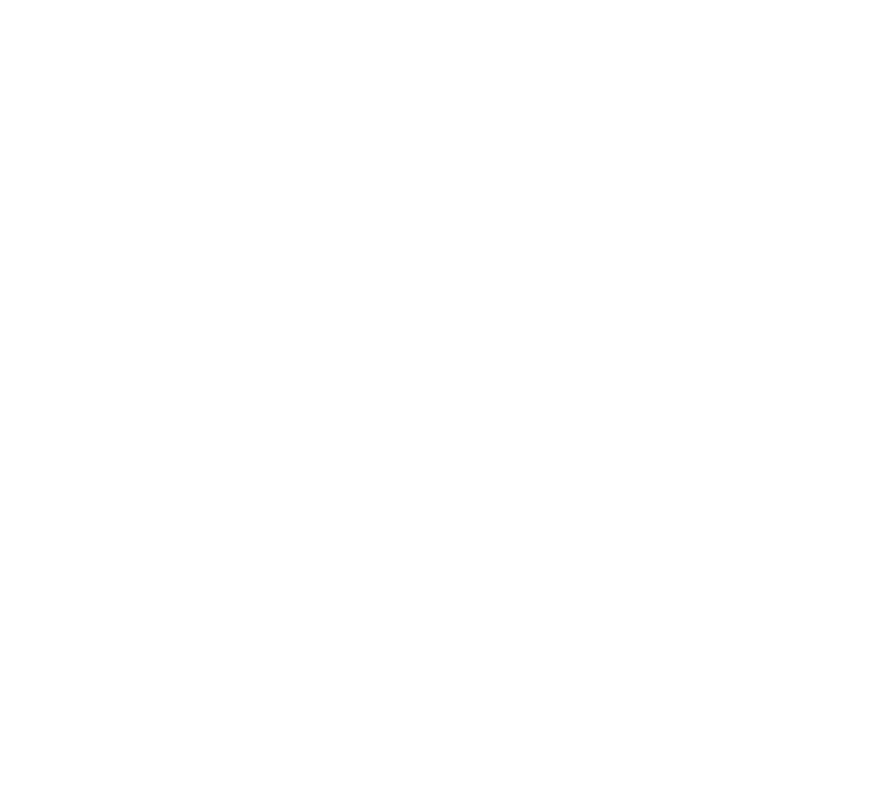
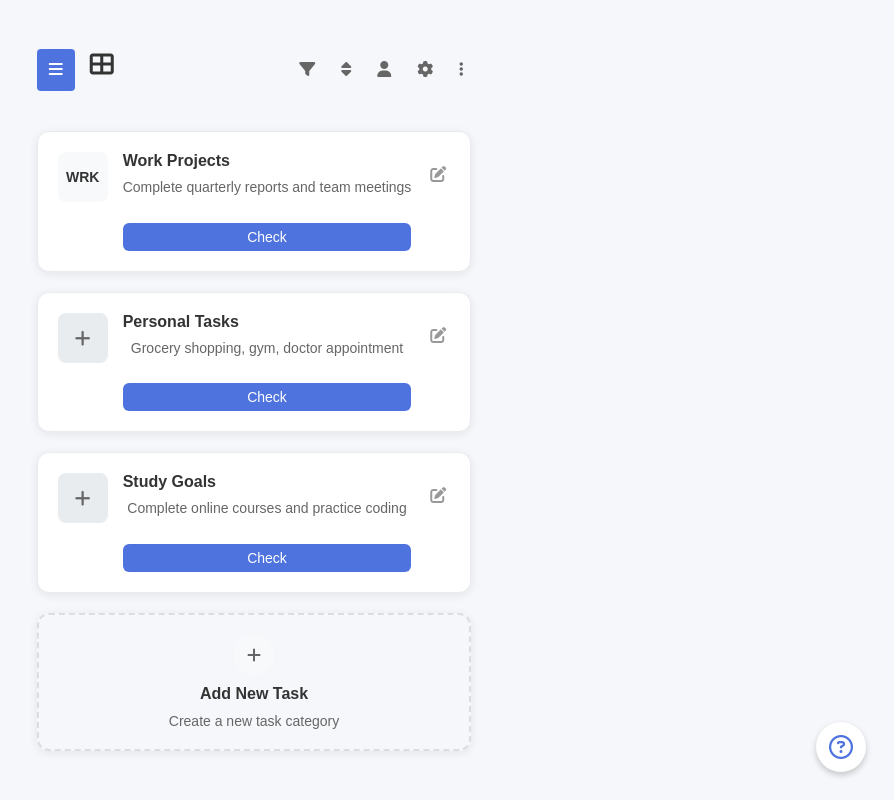
Before and after one commit to projcjdevs/simple-todo-app, a website: page public/dashboard.html in a window 1280 px wide. Shown: the whole page, without its empty margins (386-1280 px from the left). Drawn offline with Linux system fonts and the light colour scheme.

Commit message:
Added framework for dashboard, will change that in the next few commits

```diff
--- a/public/index.html
+++ b/public/auth.html
@@ -6,9 +6,14 @@
   <title>Motion</title>
   <link rel="stylesheet" href="css/styles.css">
   <link rel="stylesheet" href="css/chatbot.css">
+  <link rel="stylesheet" href="css/lp.css">
   <link rel="stylesheet" href="https://cdnjs.cloudflare.com/ajax/libs/font-awesome/6.4.0/css/all.min.css">
 </head>
 <body>
+  <!-- Background circles -->
+  <div class="bg-circle circle-1"></div>
+  <div class="bg-circle circle-2"></div>
+
   <div class="container">
     <div class="auth-container">
       <h1>Tasklet</h1>
--- /dev/null
+++ b/public/css/dashboard.css
@@ -0,0 +1,239 @@
+/* Dashboard specific styles */
+.dashboard-body {
+  margin: 0;
+  padding: 0;
+  font-family: 'Inter', sans-serif;
+  background-color: #f5f7fa;
+  min-height: 100vh;
+}
+
+.dashboard-container {
+  max-width: 1200px;
+  margin: 0 auto;
+  padding: 20px;
+}
+
+/* Header */
+.dashboard-header {
+  display: flex;
+  justify-content: space-between;
+  align-items: center;
+  margin-bottom: 30px;
+  padding: 0 10px;
+}
+
+.header-left {
+  display: flex;
+  align-items: center;
+  gap: 15px;
+}
+
+.dashboard-title {
+  font-size: 24px;
+  color: #333;
+  margin: 0;
+}
+
+.header-right {
+  display: flex;
+  align-items: center;
+  gap: 10px;
+}
+
+.header-right button {
+  background: none;
+  border: none;
+  padding: 8px;
+  border-radius: 6px;
+  cursor: pointer;
+  color: #666;
+  transition: all 0.2s ease;
+}
+
+.header-right button:hover {
+  background-color: #e9ecef;
+  color: #333;
+}
+
+/* Cards Container */
+.cards-container {
+  display: grid;
+  grid-template-columns: repeat(auto-fit, minmax(300px, 1fr));
+  gap: 20px;
+  padding: 10px;
+}
+
+/* Task Cards */
+.task-card {
+  background: white;
+  border-radius: 12px;
+  padding: 20px;
+  box-shadow: 0 2px 10px rgba(0, 0, 0, 0.08);
+  display: flex;
+  gap: 15px;
+  transition: all 0.2s ease;
+  border: 1px solid #e9ecef;
+}
+
+.task-card:hover {
+  transform: translateY(-2px);
+  box-shadow: 0 4px 20px rgba(0, 0, 0, 0.12);
+}
+
+/* Card Avatar */
+.card-avatar {
+  width: 50px;
+  height: 50px;
+  border-radius: 8px;
+  background-color: #f8f9fa;
+  display: flex;
+  align-items: center;
+  justify-content: center;
+  flex-shrink: 0;
+}
+
+.avatar-text {
+  font-weight: 600;
+  color: #333;
+  font-size: 14px;
+}
+
+.add-avatar {
+  background-color: #e9ecef;
+}
+
+.add-avatar i {
+  color: #666;
+  font-size: 18px;
+}
+
+/* Card Content */
+.card-content {
+  flex: 1;
+}
+
+.card-content h3 {
+  margin: 0 0 8px 0;
+  font-size: 16px;
+  font-weight: 600;
+  color: #333;
+}
+
+.card-subtitle {
+  margin: 0 0 15px 0;
+  font-size: 14px;
+  color: #666;
+  line-height: 1.4;
+}
+
+.card-actions {
+  display: flex;
+  gap: 10px;
+}
+
+.action-btn {
+  padding: 6px 16px;
+  border: none;
+  border-radius: 6px;
+  font-size: 14px;
+  font-weight: 500;
+  cursor: pointer;
+  transition: all 0.2s ease;
+}
+
+.primary-btn {
+  background-color: #4e73df;
+  color: white;
+}
+
+.primary-btn:hover {
+  background-color: #3a5bc7;
+}
+
+/* Card Menu */
+.card-menu {
+  display: flex;
+  align-items: flex-start;
+}
+
+.card-menu .menu-btn {
+  background: none;
+  border: none;
+  padding: 4px;
+  border-radius: 4px;
+  cursor: pointer;
+  color: #999;
+  transition: all 0.2s ease;
+}
+
+.card-menu .menu-btn:hover {
+  background-color: #f8f9fa;
+  color: #666;
+}
+
+/* Add New Task Card */
+.add-card {
+  border: 2px dashed #ddd;
+  background: transparent;
+  justify-content: center;
+  align-items: center;
+  text-align: center;
+  cursor: pointer;
+  transition: all 0.2s ease;
+}
+
+.add-card:hover {
+  border-color: #4e73df;
+  background-color: rgba(78, 115, 223, 0.02);
+}
+
+.add-card-content {
+  display: flex;
+  flex-direction: column;
+  align-items: center;
+  gap: 10px;
+}
+
+.add-icon {
+  width: 40px;
+  height: 40px;
+  border-radius: 50%;
+  background-color: #f8f9fa;
+  display: flex;
+  align-items: center;
+  justify-content: center;
+  color: #666;
+}
+
+.add-card h3 {
+  margin: 0;
+  font-size: 16px;
+  font-weight: 600;
+  color: #333;
+}
+
+.add-card p {
+  margin: 0;
+  font-size: 14px;
+  color: #666;
+}
+
+/* Responsive */
+@media (max-width: 768px) {
+  .dashboard-container {
+    padding: 15px;
+  }
+
+  .cards-container {
+    grid-template-columns: 1fr;
+    gap: 15px;
+  }
+
+  .header-right {
+    gap: 5px;
+  }
+
+  .header-right button {
+    padding: 6px;
+  }
+}
--- /dev/null
+++ b/public/css/lp.css
@@ -0,0 +1,177 @@
+body {
+    margin: 0;
+    padding: 0;
+    font-family: 'Inter', sans-serif;
+    background-color: #f8fafc;
+    color: #1e293b;
+    overflow-x: hidden;
+    min-height: 100vh;
+}
+
+/* Background circles */
+.bg-circle {
+    position: fixed;
+    border-radius: 50%;
+    z-index: -1;
+}
+
+.circle-1 {
+    width: 800px;
+    height: 800px;
+    background: linear-gradient(135deg, rgba(78, 115, 223, 0.12) 0%, rgba(78, 115, 223, 0.08) 100%);
+    top: -350px;
+    right: -350px;
+}
+
+.circle-2 {
+    width: 600px;
+    height: 600px;
+    background: linear-gradient(135deg, rgba(28, 200, 138, 0.1) 0%, rgba(28, 200, 138, 0.06) 100%);
+    bottom: -250px;
+    left: -250px;
+}
+
+/* Container layout */
+.container {
+    width: 100%;
+    max-width: 1200px;
+    margin: 0 auto;
+    padding: 40px 20px;
+    height: calc(100vh - 80px);
+    display: flex;
+    flex-direction: column;
+}
+
+header {
+    padding: 20px 0;
+    display: flex;
+    align-items: center;
+    justify-content: space-between;
+}
+
+.logo {
+    font-size: 24px;
+    font-weight: 700;
+    color: #000000;
+    letter-spacing: 0.5px;
+}
+
+main {
+    flex: 1;
+    display: flex;
+    align-items: center;
+}
+
+.content {
+    width: 55%;
+    padding-right: 40px;
+}
+
+h1 {
+    font-size: 3.5rem;
+    font-weight: 700;
+    margin-bottom: 1.5rem;
+    line-height: 1.2;
+    color: #1a202c;
+}
+
+p {
+    font-size: 1.125rem;
+    line-height: 1.6;
+    color: #64748b;
+    margin-bottom: 2.5rem;
+    max-width: 540px;
+}
+
+.cta-button {
+    display: inline-block;
+    background: #4e73df;
+    color: #ffffff;
+    text-decoration: none;
+    padding: 15px 40px;
+    border-radius: 50px;
+    font-weight: 600;
+    font-size: 1rem;
+    transition: all 0.2s ease;
+}
+
+.cta-button:hover {
+    background: #3a5bc7;
+    transform: translateY(-2px);
+    box-shadow: 0 4px 12px rgba(78, 115, 223, 0.15);
+}
+
+.illustration {
+    width: 45%;
+    position: relative;
+}
+
+/* Abstract shape in the illustration area */
+.illustration:after {
+    content: '';
+    display: block;
+    position: absolute;
+    width: 90%;
+    height: 80%;
+    top: 10%;
+    right: 0;
+    background: linear-gradient(135deg, #4e73df 0%, #224abe 100%);
+    opacity: 0.08;
+    border-radius: 10px;
+    transform: perspective(500px) rotateY(-15deg);
+    box-shadow: 30px 30px 60px rgba(0, 0, 0, 0.05);
+}
+
+/* Responsive adjustments */
+@media (max-width: 1024px) {
+    h1 {
+        font-size: 2.8rem;
+    }
+}
+
+@media (max-width: 768px) {
+    main {
+        flex-direction: column;
+    }
+
+    .content, .illustration {
+        width: 100%;
+        padding-right: 0;
+    }
+
+    .content {
+        margin-bottom: 60px;
+    }
+
+    h1 {
+        font-size: 2.4rem;
+    }
+
+    .illustration {
+        height: 200px;
+    }
+
+    .illustration:after {
+        height: 100%;
+        width: 100%;
+        transform: none;
+    }
+}
+
+@media (max-width: 480px) {
+    h1 {
+        font-size: 2rem;
+    }
+
+    p {
+        font-size: 1rem;
+    }
+
+    .container {
+        padding: 20px 15px;
+    }
+
+    .cta-button {
+        padding: 12px 30px;
+    }
+}
--- a/public/css/styles.css
+++ b/public/css/styles.css
@@ -32,11 +32,11 @@
   overflow: hidden;
 }
 
-h1 {
+.auth-container h1 {
   text-align: center;
-  color: #000000;
+  color: #000000;  /* Brand color to match your buttons */
   margin-bottom: 25px;
-  font-size: 28px;
+  font-size: 32px;  /* Reduced from 22px to 16px */
 }
 
 h2 {
--- a/public/dashboard.html
+++ b/public/dashboard.html
@@ -0,0 +1,141 @@
+<!DOCTYPE html>
+<html lang="en">
+<head>
+  <meta charset="UTF-8">
+  <meta name="viewport" content="width=device-width, initial-scale=1.0">
+  <title>Tasklet Dashboard</title>
+  <link rel="stylesheet" href="css/styles.css">
+  <link rel="stylesheet" href="css/dashboard.css">
+  <link rel="stylesheet" href="css/chatbot.css">
+  <link rel="stylesheet" href="https://cdnjs.cloudflare.com/ajax/libs/font-awesome/6.4.0/css/all.min.css">
+</head>
+<body class="dashboard-body">
+  <!-- Background elements -->
+  <div class="bg-circle circle-1"></div>
+  <div class="bg-circle circle-2"></div>
+
+  <!-- Main dashboard structure -->
+  <div class="dashboard-container">
+    <!-- Header -->
+    <header class="dashboard-header">
+      <div class="header-left">
+        <button class="menu-btn"><i class="fas fa-bars"></i></button>
+        <h1 class="dashboard-title"><i class="fas fa-th-large"></i></h1>
+      </div>
+      <div class="header-right">
+        <button class="filter-btn"><i class="fas fa-filter"></i></button>
+        <button class="sort-btn"><i class="fas fa-sort"></i></button>
+        <button class="user-btn"><i class="fas fa-user"></i></button>
+        <button class="settings-btn"><i class="fas fa-cog"></i></button>
+        <button class="more-btn"><i class="fas fa-ellipsis-v"></i></button>
+      </div>
+    </header>
+
+    <!-- Main content area -->
+    <main class="dashboard-main">
+      <!-- Task Cards Container -->
+      <div class="cards-container">
+
+        <!-- Task Card 1 -->
+        <div class="task-card">
+          <div class="card-avatar">
+            <span class="avatar-text">WRK</span>
+          </div>
+          <div class="card-content">
+            <h3>Work Projects</h3>
+            <p class="card-subtitle">Complete quarterly reports and team meetings</p>
+            <div class="card-actions">
+              <button class="action-btn primary-btn">Check</button>
+            </div>
+          </div>
+          <div class="card-menu">
+            <button class="menu-btn"><i class="fas fa-edit"></i></button>
+          </div>
+        </div>
+
+        <!-- Task Card 2 -->
+        <div class="task-card">
+          <div class="card-avatar add-avatar">
+            <i class="fas fa-plus"></i>
+          </div>
+          <div class="card-content">
+            <h3>Personal Tasks</h3>
+            <p class="card-subtitle">Grocery shopping, gym, doctor appointment</p>
+            <div class="card-actions">
+              <button class="action-btn primary-btn">Check</button>
+            </div>
+          </div>
+          <div class="card-menu">
+            <button class="menu-btn"><i class="fas fa-edit"></i></button>
+          </div>
+        </div>
+
+        <!-- Task Card 3 -->
+        <div class="task-card">
+          <div class="card-avatar add-avatar">
+            <i class="fas fa-plus"></i>
+          </div>
+          <div class="card-content">
+            <h3>Study Goals</h3>
+            <p class="card-subtitle">Complete online courses and practice coding</p>
+            <div class="card-actions">
+              <button class="action-btn primary-btn">Check</button>
+            </div>
+          </div>
+          <div class="card-menu">
+            <button class="menu-btn"><i class="fas fa-edit"></i></button>
+          </div>
+        </div>
+
+        <!-- Add New Task Card -->
+        <div class="task-card add-card">
+          <div class="add-card-content">
+            <div class="add-icon">
+              <i class="fas fa-plus"></i>
+            </div>
+            <h3>Add New Task</h3>
+            <p>Create a new task category</p>
+          </div>
+        </div>
+
+      </div>
+    </main>
+  </div>
+
+  <!-- Chatbot -->
+  <div class="bot-container">
+    <div class="bot-button">
+      <i class="fa-regular fa-circle-question"></i>
+    </div>
+  </div>
+
+  <div class="bot-chatbox">
+    <div class="bot-chat-header">
+      <span>Tako🐙</span>
+      <div class="bot-header-close">×</div>
+    </div>
+
+    <div class="bot-chat-body">
+      <div class="bot-messages">
+        <div class="bot-cpn-chats">
+          <div class="bot-cpn-texts">Hi there! I'm Tako🐙! Need help with your dashboard?</div>
+        </div>
+      </div>
+    </div>
+
+    <div class="bot-chat-input">
+      <input type="text" id="bot-inputtxt" placeholder="Type a question...">
+      <button id="bot-sendButton">
+        <i class="fa-solid fa-paper-plane"></i>
+      </button>
+    </div>
+
+    <div class="bot-chat-footer">
+      Tasklet © 2025
+    </div>
+  </div>
+
+  <script src="js/dashboard.js"></script>
+  <script src="js/chatbot.js"></script>
+</body>
+</html>
--- a/server.js
+++ b/server.js
@@ -14,7 +14,7 @@
 app.use(express.static('public'));
 
 app.get('/', (req, res) => {
-  res.sendFile(path.join(__dirname, 'public', 'index.html'));
+  res.sendFile(path.join(__dirname, 'public', 'lp.html'));
 });
 
 // AUTHENTICATION ROUTES
```
Also changed, not shown: public/lp.html (added, +34 -0 lines), public/js/dashboard.js (added), 1 other file.
